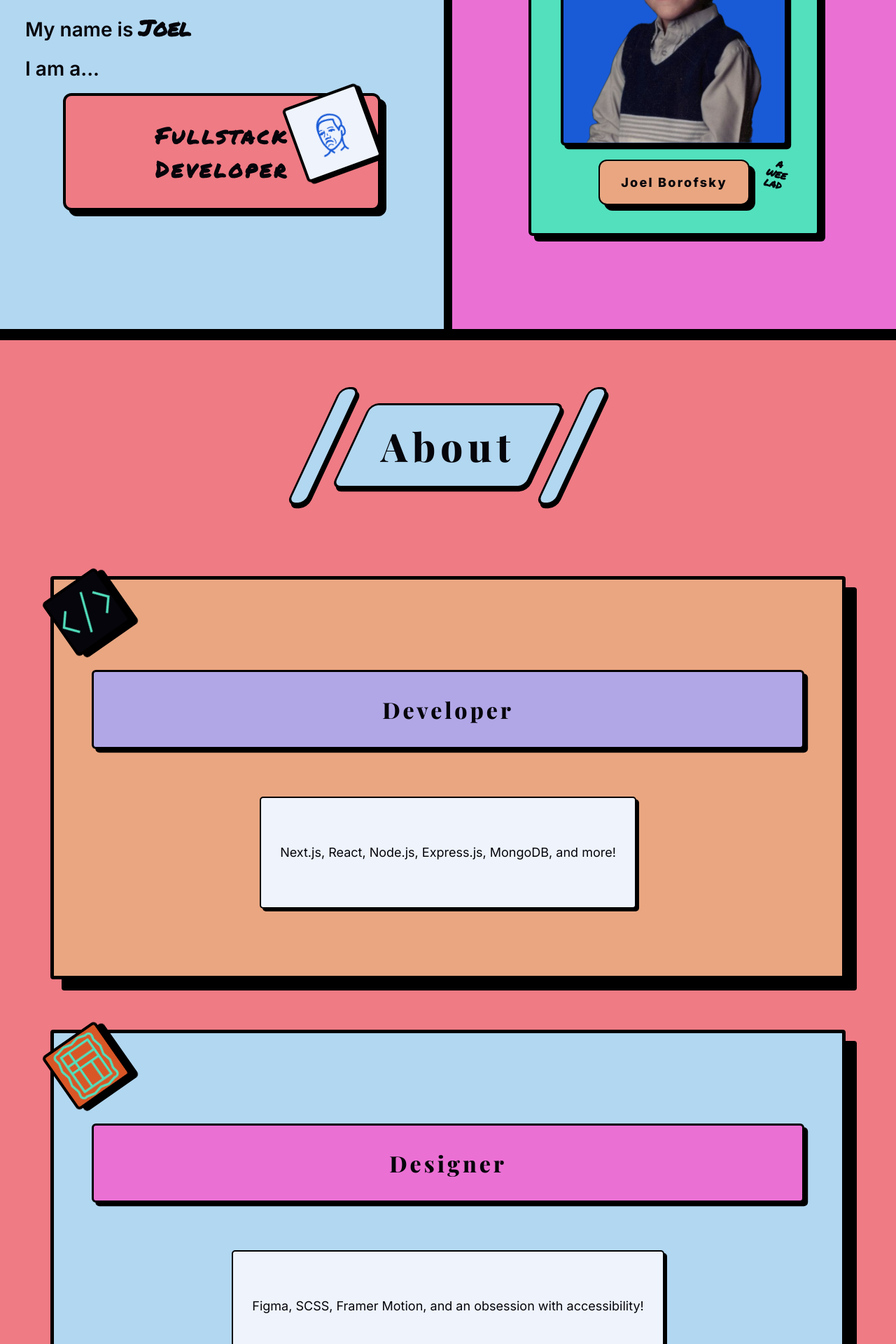
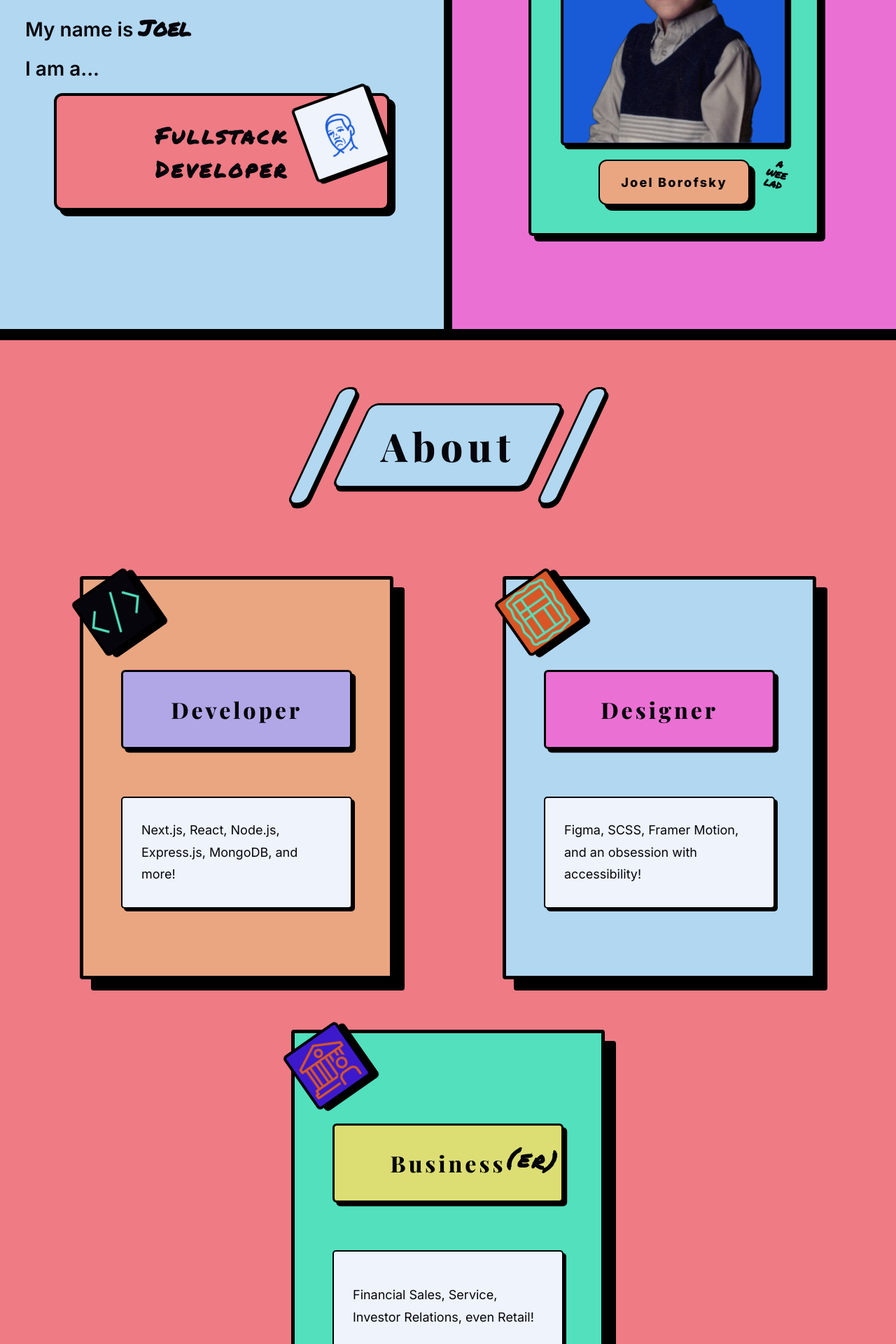
Before and after one commit to BorofskyDev/joelborofsky-react, a React (Vite) app: page / in a window 1280 px wide. Shown: the part 540-2460 px from the top of the page at 70% size. Built offline with nearby package versions, Linux system fonts and the light colour scheme; a web font is replaced by a local one.

Commit message:
Update container and card styles

```diff
--- a/src/components/layout/containers/large-container/LargeContainer.module.scss
+++ b/src/components/layout/containers/large-container/LargeContainer.module.scss
@@ -1,3 +1,5 @@
+@use '../../../../styles/utils/mixins' as *;
+
 .largeContainer {
     position: relative;
     align-self: center;
@@ -11,4 +13,9 @@
     box-shadow: var(--box-shadow-400);
     font-size: var(--fs-600);
     line-height: 1.5;
+
+    @include respond(desktop) {
+        margin-inline: 0;
+        max-width: 30rem;
+    }
 };
--- a/src/components/sections/about/about-content/about-card/AboutCard.module.scss
+++ b/src/components/sections/about/about-content/about-card/AboutCard.module.scss
@@ -20,6 +20,7 @@
 
    @include respond(desktop) {
     margin: 0 1rem;
+    max-width: 28rem;
     min-height: 36rem;
     align-items: center;
     justify-content: center;
--- a/src/components/sections/about/about-content/about-summary/AboutSummary.module.scss
+++ b/src/components/sections/about/about-content/about-summary/AboutSummary.module.scss
@@ -10,12 +10,12 @@
   flex-direction: column;
   justify-content: center;
   align-items: center;
-  // flex-wrap: wrap;
 
 
   @include respond(desktop) {
-    // flex-direction: row;
+    flex-direction: row;
     justify-content: space-around;
+    flex-wrap: wrap;
     // gap: 0;
   }
 }
```
